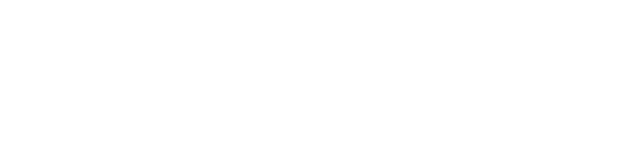
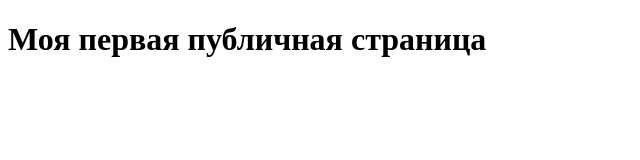
Before and after one commit to Maanga2557/new-repo2, a plain HTML site: page index.html in a window 1280 px wide. Shown: the whole page, without its empty margins (0-640 px from the left). Drawn offline with Linux system fonts and the light colour scheme.

Commit message:
create index.html and README.md

```diff
--- a/index.html
+++ b/index.html
@@ -3,7 +3,9 @@
 	<head>
 		<meta charset="UTF-8" />
 		<meta name="viewport" content="width=device-width, initial-scale=1.0" />
-		<title>Document</title>
+		<title>Публичная страница</title>
 	</head>
-	<body></body>
+	<body>
+		<h1>Моя первая публичная страница</h1>
+	</body>
 </html>
```
Also changed, not shown: 1 other file.
